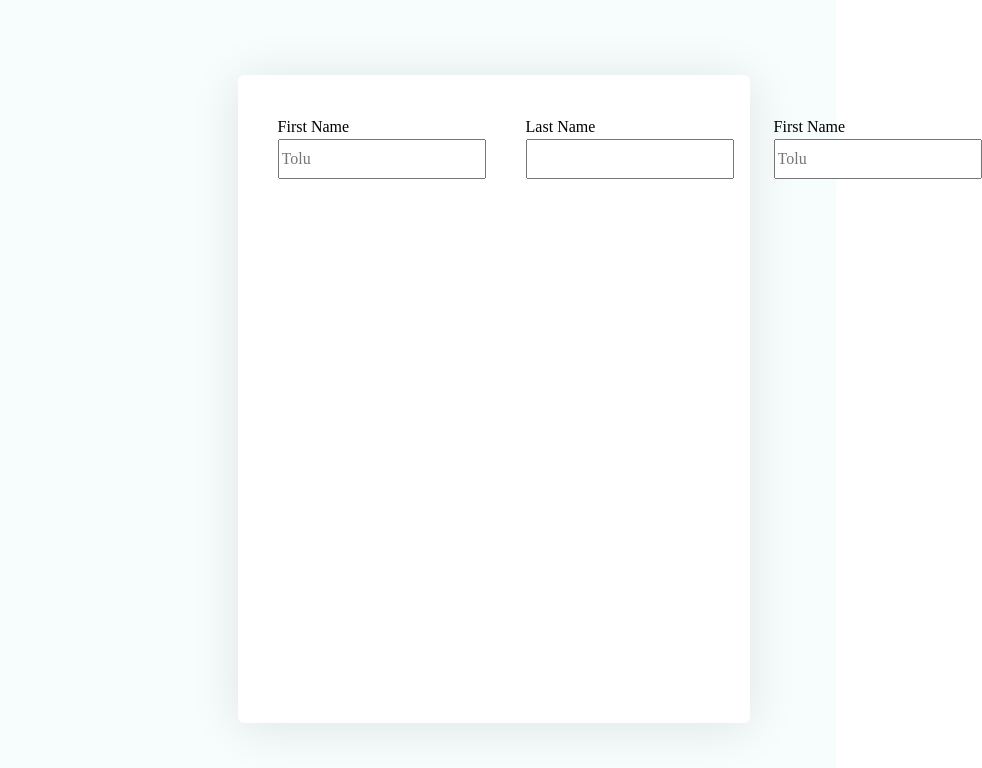
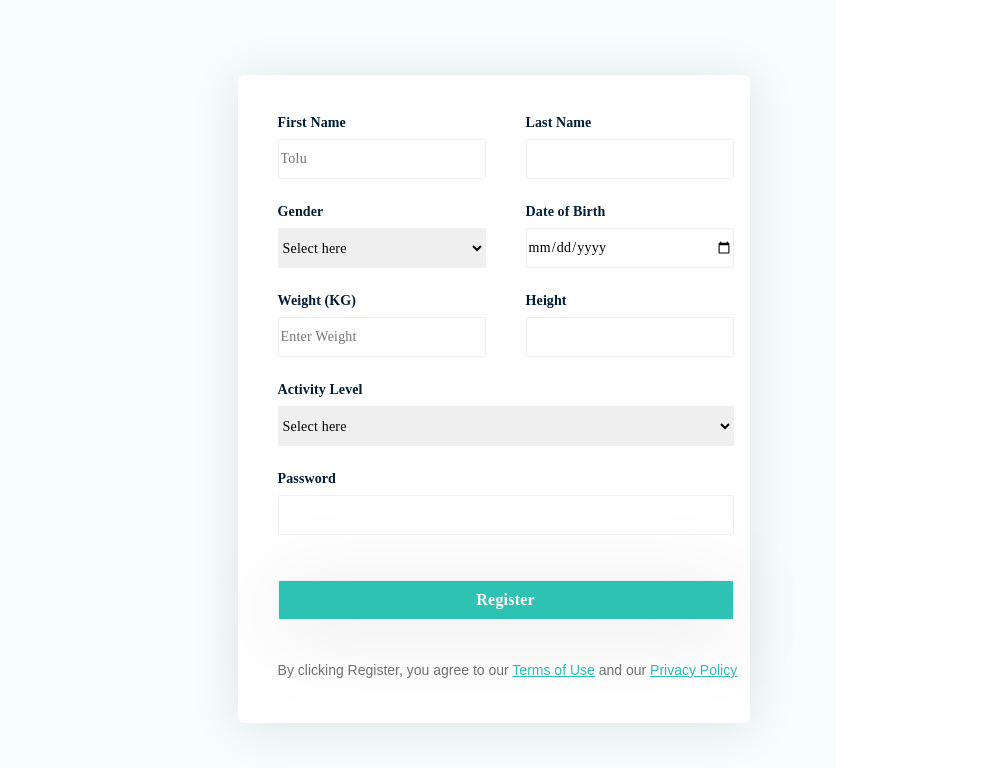
Before and after one commit to ChigozieCO/assignment-02-for-individuals, a plain HTML site: page index.html in a window 1280 px wide. Shown: the full height of the page, 444-1426 px from the left, 982 px wide, since content can reach past the window. Drawn offline with Linux system fonts and the light colour scheme.

Commit message:
Completed the registration form

```diff
--- a/index.css
+++ b/index.css
@@ -60,13 +60,15 @@ p, h1, h2, h3, h4, h5, h6 {
 
 .card {
   display: flex;
-  /* position: fixed; */
+  flex-wrap: wrap;
+  flex-direction: row;
+  justify-content: space-between;
   width: 40%;
   height: 81%;
   background: hsla(0, 0%, 100%, 1);
   border-radius: 6px;
   box-shadow: 0px 4px 50px 0px rgba(4, 8, 19, 0.10);
-  margin-top: 75px
+  margin-top: 75px;
 }
 
 header.nav {
@@ -105,26 +107,89 @@ p {
   margin-block-end: 0px;
 }
 
-.card .fmfld {
+.card .fields{
+  display: flex;
+  flex-direction: row;
+  display: fixed;
+}
+
+.fmfld {
   display: flex;
   flex-direction: column;
+  margin-inline-start: 40px;
+}
+
+.fields:first-child {
   margin-block-start: 40px;
-  margin-inline-start: 40px;
 }
 
 label {
   width: 150px;
   height: 14px;
   margin-block-end: 10px;
+  color: var(--Text-Headings, #011C34);
+  font-family: Sofia Pro;
+  font-size: 14px;
+  font-style: normal;
+  font-weight: 600;
+  line-height: normal;
+  letter-spacing: 0.1px;
 }
 
-input {
+input, select {
   width: 13rem;
   height: 2.5rem;
+  border: 1px solid hsla(0, 0%, 94%, 1);
+  border-radius: 2px;
+  font-family: Sofia Pro;
+  font-size: 14px;
+  font-style: normal;
+  font-weight: 400;
+  line-height: 20px; /* 142.857% */
+  letter-spacing: 0.2px;
   /* border: ; */
 }
 
-input::placeholder {
+input :focus {
+  border: solid hsla(174, 62%, 47%, 1);
+  color: hsla(208, 96%, 10%, 1);
+}
+
+.fmfld select#alvl, input#pswd, input#reg {
+  width: 28.5rem;
+  height: 2.5rem;
+}
+
+
+input#reg {
+  margin-block-start: 20px;
+  background-color: hsla(174, 62%, 47%, 1);
+  filter: drop-shadow(0px 10px 40px rgba(0, 0, 0, 0.10));
+  color: hsla(0, 0%, 100%, 1);
+  font-family: Sofia Pro;
+  font-size: 16px;
+  font-style: normal;
+  font-weight: 600;
+  line-height: normal;
+  letter-spacing: 0.2px;
+}
+
+/* input::placeholder {
   width: 8.5rem;
   margin-left: 16px;
+} */
+
+a {
+color: hsla(174, 62%, 47%, 1);
+text-decoration-line: underline;
 }
+
+p#btn {
+  font-family: Sofia Pro, sans-serif ;
+  font-size: 14px;
+  font-style: normal;
+  font-weight: 500;
+  line-height: 25px;
+  text-align: center;
+  margin-block-end: 15px;
+}
--- a/index.html
+++ b/index.html
@@ -18,6 +18,7 @@
     </header>
 
     <section class="card">
+      <div class="fields">
         <div class="fmfld">
           <label for="fname">First Name</label>
           <input type="text" id="fname" name="Firstname" placeholder="Tolu" required />
@@ -27,10 +28,68 @@
           <label for="lname">Last Name</label>
           <input type="text" id="lname" name="Lastname" required />
         </div>
+      </div>
+
+      <div class="fields">
+        <div class="fmfld">
+          <label for="gender">Gender</label>
+          <select id="gender" name="gender" placeholder="Select gender" required>
+            <option>Select here</option>
+            <option>Female</option>
+            <option>Male</option>
+          </select>
+        </div>
 
         <div class="fmfld">
-        <label for="fname">First Name</label>
-        <input type="text" id="fname" name="Firstname" placeholder="Tolu" required />
+          <label for="dob">Date of Birth</label>
+          <input type="date" id="dob" name="DOB" placeholder="Select here" required />
+        </div>
+      </div>
+
+      <div class="fields">
+        <div class="fmfld">
+          <label for="weight">Weight (KG)</label>
+          <input type="text" id="weight" name="Weight" placeholder="Enter Weight" required />
+        </div>
+
+        <div class="fmfld">
+          <label for="height">Height</label>
+          <input type="text" id="height" name="Height" placeholder="" required />
+        </div>
+      </div>
+
+      <div class="fields">
+        <div class="fmfld">
+          <label for="alvl">Activity Level</label>
+          <select id="alvl" name="Activitylvl" required>
+            <option>Select here</option>
+            <option>Skipping</option>
+            <option>Running</option>
+            <option>Swimming</option>
+            <option>Diving</option>
+          </select>
+        </div>
+      </div>
+
+      <div class="fields">
+        <div class="fmfld">
+          <label for="pswd">Password</label>
+          <input type="password" id="pswd" name="password" required />
+        </div>
+      </div>
+
+      <div class="fields">
+        <div class="fmfld">
+          <input type="submit" id="reg" value="Register" />
+        </div>
+      </div>
+
+      <div class="fields">
+        <footer class="fmfld">
+          <p id="btn">
+            By clicking Register, you agree to our <a href="./termsofuse">Terms of Use</a> and our <a href="./privacy">Privacy Policy</a>
+          </p>
+        </footer>
       </div>
 
     </section>
```
Lines whose indentation alone changed are shown as unchanged.
